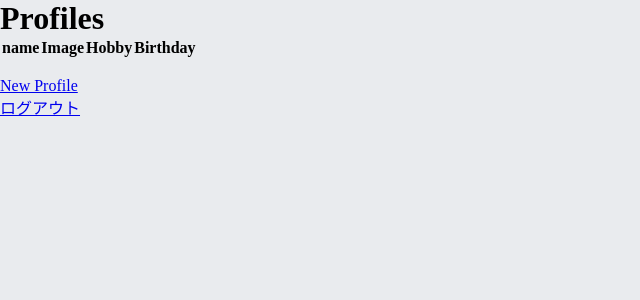
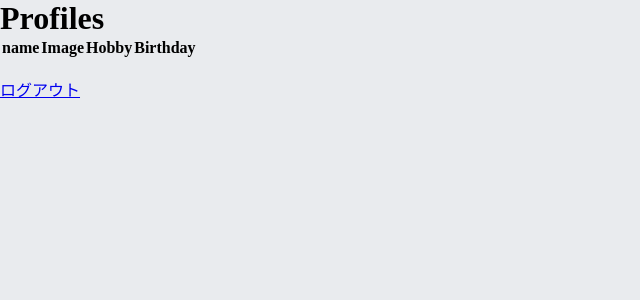
Before and after one commit to kyokoshima/sharetalk, a Rails app: page /profiles in a window 1280 px wide. Shown: the top 300 px of the page, without its empty margins (0-640 px from the left). Run offline with Rails 7, Linux system fonts and the light colour scheme; the visitor is signed in with stand-in values (Sample User, id 1); lists and menus that the app fills with data are empty; style sheets or scripts are compiled from the project's sources; parts of the project's set-up code (start-up, migrations or seed data) failed here and were passed over; some libraries are stand-ins or nearby versions.

Commit message:
ユーザープロフィール一つだけ作れる

```diff
--- a/app/views/profiles/index.html.erb
+++ b/app/views/profiles/index.html.erb
@@ -35,5 +35,3 @@
 </table>
 
 <br>
-
-<%= link_to 'New Profile', new_profile_path %>
```
